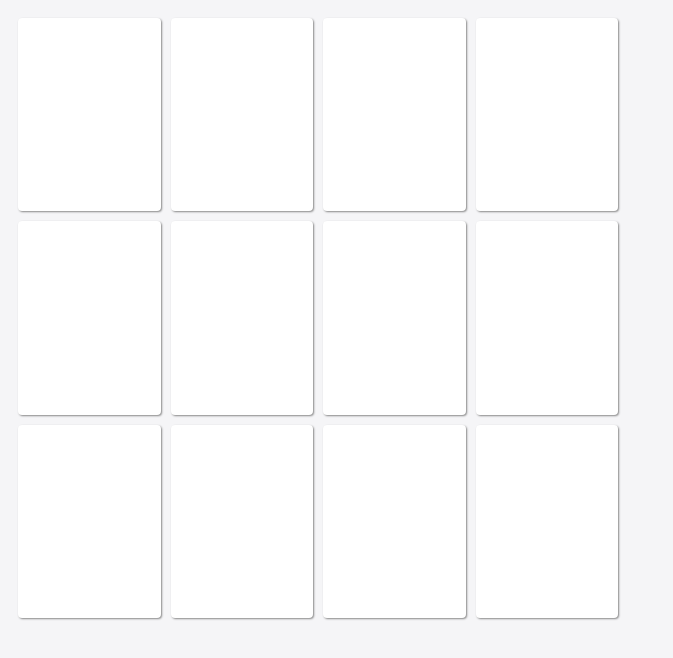
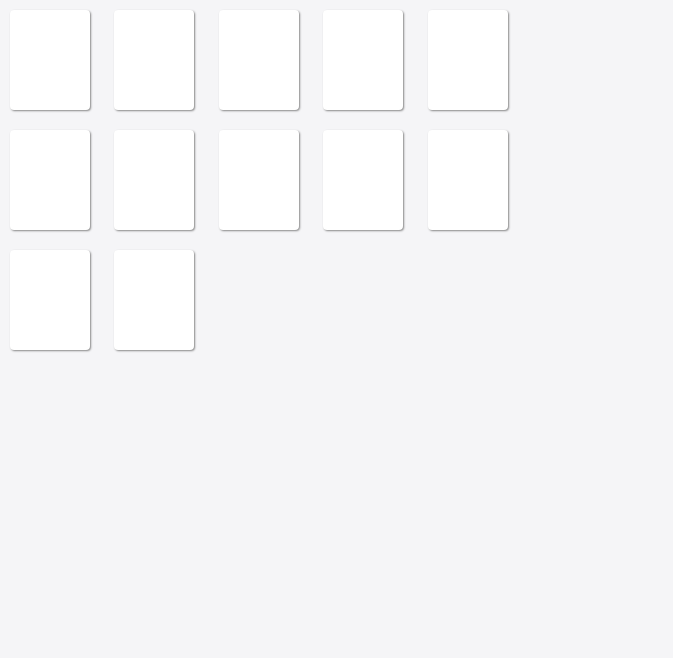
Before and after one commit to hlz2516/my-personal-aesthetics, a plain HTML site: page card_layout/index.html in a window 1280 px wide. Shown: the whole page, without its empty margins (0-673 px from the left). Drawn offline with Linux system fonts and the light colour scheme.

Commit message:
grid布局自适应

```diff
--- a/card_layout/index.html
+++ b/card_layout/index.html
@@ -6,24 +6,28 @@
     <meta name="viewport" content="width=device-width, initial-scale=1.0" />
     <title>card_layout</title>
     <style>
-        body{
+        html,body{
             background-color: #F5F5F7;
-        }
+            height: 100%;
+            margin:0;
+            padding: 0;
+            overflow: hidden;
+          }
 
       #container {
-        width: 600px;
-        height: 600px;
+        width: 40%;
+        height: 60%;
         display: grid;
-        grid-template-columns: 1fr 1fr 1fr 1fr;
-        grid-template-rows: 1fr 1fr 1fr;
+        grid-template-columns: repeat(auto-fit,minmax(80px,1fr));
+        grid-template-rows: repeat(3,110px);
         column-gap: 10px;
         row-gap: 10px;
         padding: 10px;
       }
 
       .card{
-        width: 100%;
-        height: 100%;
+        width: 80px;
+        height: 100px;
         background-color: #fff;
         border-radius: 4px;
         box-shadow: 1px 1px 2px #888;
```
Also changed, not shown: 1 other file.
